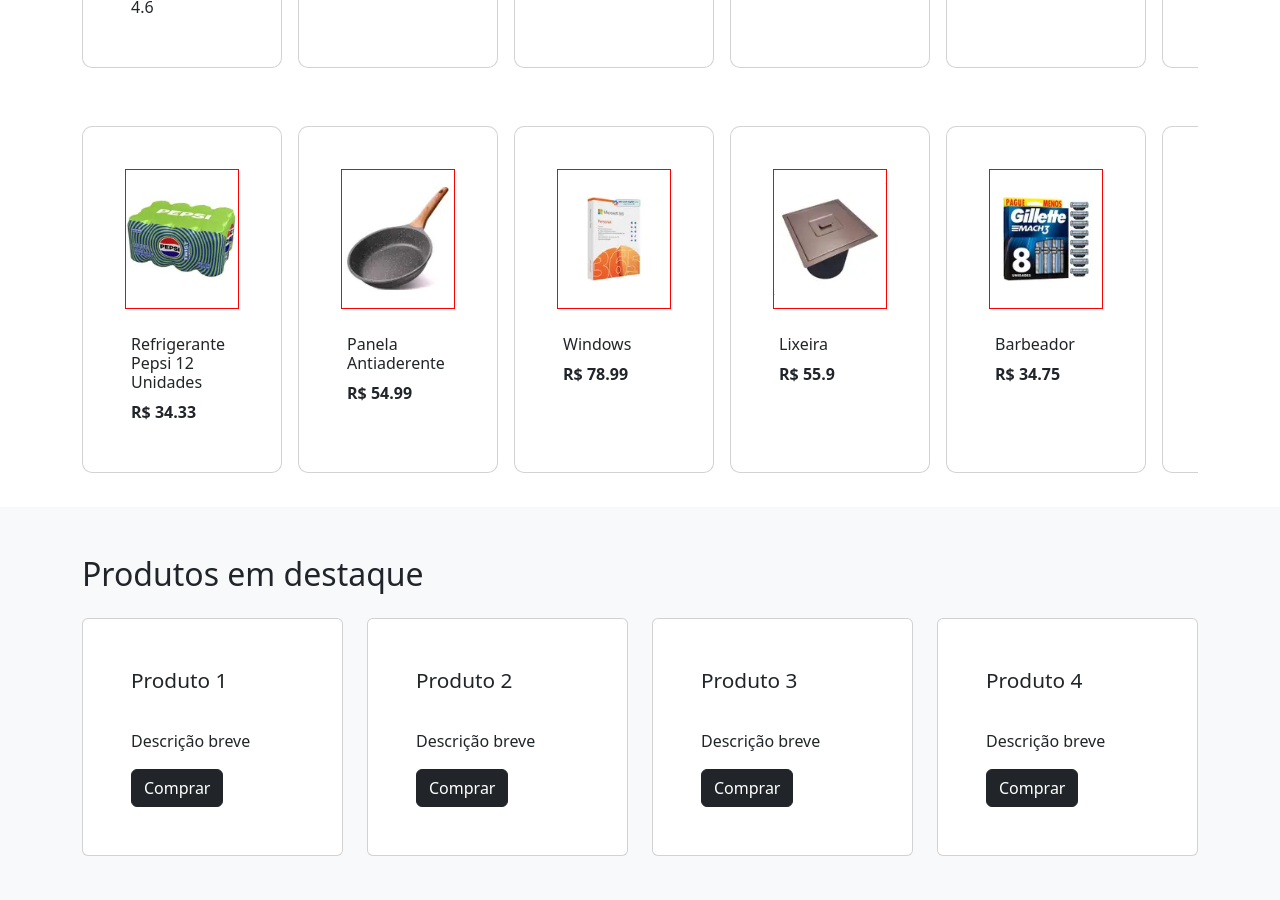
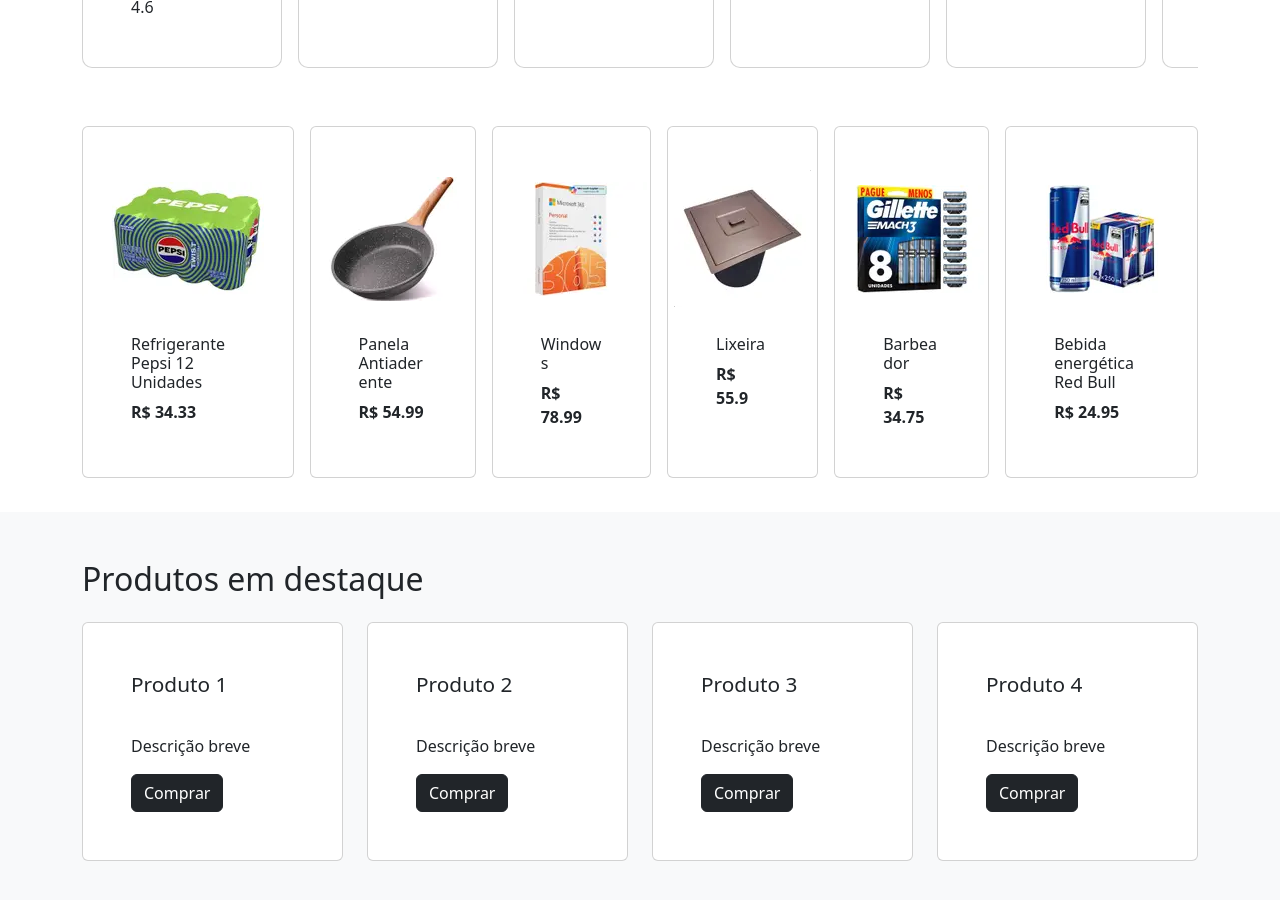
Before and after one commit to dcs30000/landingPage-reactjsBootstrap, a React (Vite) app: page / in a window 1280 px wide. Shown: the part 1260-2160 px from the top of the page. Built offline with nearby package versions, Linux system fonts and the light colour scheme.

Commit message:
na section home-vitrine2 mudei para product-card2 e product-img2

```diff
--- a/src/pages/Home/Home.jsx
+++ b/src/pages/Home/Home.jsx
@@ -204,7 +204,7 @@ function Home() {
 
             {produtos.slice(0,6).map((produto) => (
               <Card
-                className="product-card"
+                className="product-card2"
                 key={produto.id}
                 as={Link}
                 to={`/produto/${produto.id}`}
@@ -215,7 +215,7 @@ function Home() {
                   <img
                     src={produto.imagem}
                     alt={produto.nome}
-                    className="product-img"
+                    className="product-img2"
                   />
                 </div>
 
```
